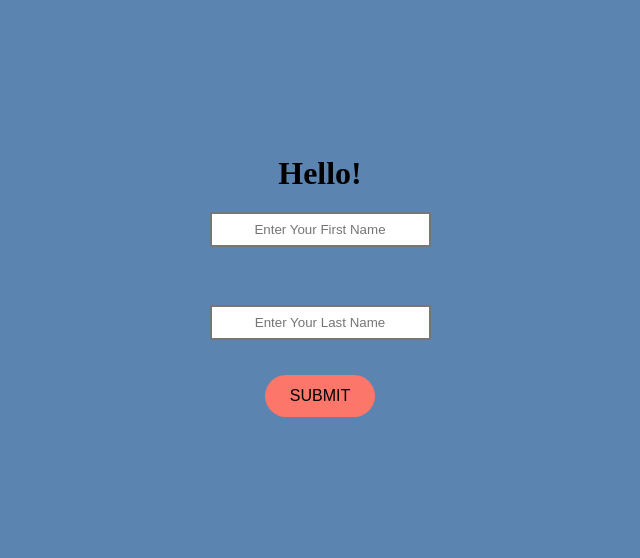
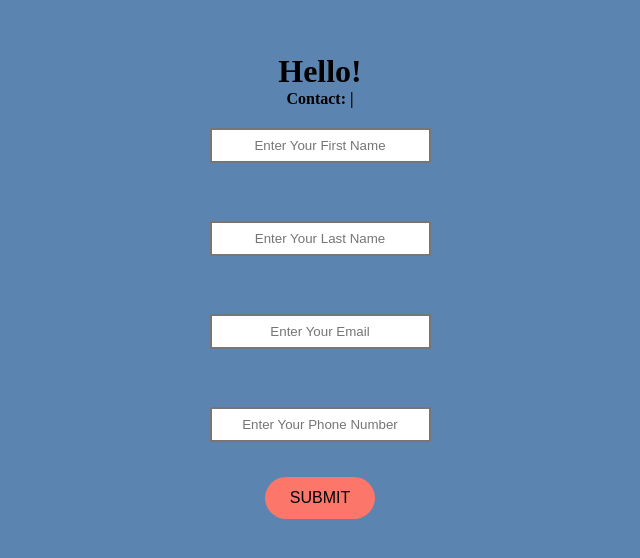
Before and after one commit to Jahanzaib0070/calculator, a React (Create React App) app: page / in a window 1280 px wide. Shown: the part 114-672 px from the top of the page, without its empty margins (320-960 px from the left). Built offline with nearby package versions, Linux system fonts and the light colour scheme; a web font is replaced by a local one.

Commit message:
Update App1.jsx

```diff
--- a/src/App1.jsx
+++ b/src/App1.jsx
@@ -4,7 +4,9 @@ const App1 = () => {
 
     const [fullName, setFullName] = useState({
         fname: "",
-        lname: ""
+        lname: "",
+        email: "",
+        phoneNum: ""
     });
 
     const newText = (event)=>{
@@ -16,12 +18,30 @@ const App1 = () => {
             if(name === "fName"){
                 return{
                     fname: value,
-                    lname: prevValue.lname
+                    lname: prevValue.lname,
+                    email: prevValue.email,
+                    phoneNum: prevValue.phoneNum
                 }
             }else if(name === "lName"){
                 return{
                     fname: prevValue.fname,
-                    lname: value
+                    lname: value,
+                    email: prevValue.email,
+                    phoneNum: prevValue.phoneNum
+                }
+            }else if(name === "Email"){
+                return{
+                    fname: prevValue.fname,
+                    lname: prevValue.lname,
+                    email: value,
+                    phoneNum: prevValue.phoneNum
+                }
+            }else if(name === "phoneNumber"){
+                return{
+                    fname: prevValue.fname,
+                    lname: prevValue.lname,
+                    email: prevValue.email,
+                    phoneNum: value
                 }
             }
         })
@@ -31,16 +51,20 @@ const App1 = () => {
         event.preventDefault();
     }
 
-
     return(
         <>
         <div className="main">
         <form onSubmit ={saveText}>
             <div className="form1">
-                <h1 id="text1">{`Hello! ${fullName.fname} ${fullName.lname}`}</h1>
+                <h1>{`Hello! ${fullName.fname} ${fullName.lname}`}</h1>
+                <h4>{`Contact: ${fullName.email} | ${fullName.phoneNum}`}</h4>
                 <input className="inputText" type="text" placeholder="Enter Your First Name" name="fName" onChange={newText} value={fullName.fname}/>
                 <br />
                 <input className="inputText" type="text" placeholder="Enter Your Last Name" name="lName" onChange={newText} value={fullName.lname}/>
+                <br />
+                <input className="inputText" type="text" placeholder="Enter Your Email" name="Email" onChange={newText} value={fullName.email}/>
+                <br />
+                <input className="inputText" type="text" placeholder="Enter Your Phone Number" name="phoneNumber" onChange={newText} value={fullName.phoneNum}/>
                 <button type="submit" >Submit</button>
             </div>
             </form>
```
